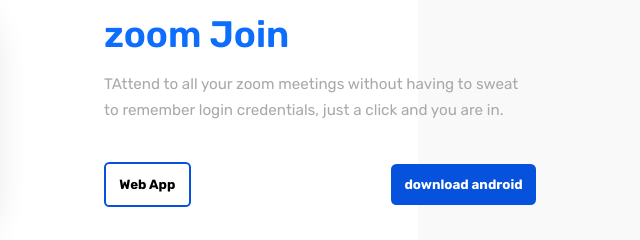
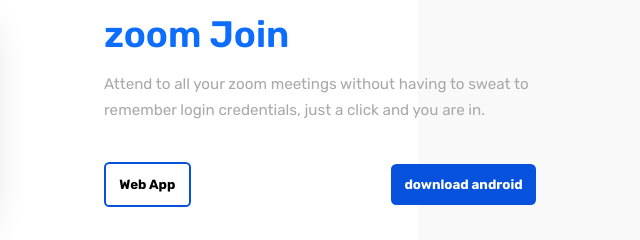
Before and after one commit to bethropolis/zoomy, a plain HTML site: page index.html in a window 1280 px wide. Shown: the part 290-530 px from the top of the page, 520-1160 px from the left. Drawn offline with Linux system fonts and the light colour scheme.

Commit message:
Update index.html

```diff
--- a/index.html
+++ b/index.html
@@ -41,7 +41,7 @@
                 alt="Screenshot-2022-03-17-00-04-54-58-google-pixel4-clearlywhite-portrait" border="0"></div>
         <div class="text">
             <h1>zoom Join</h1>
-            <p>TAttend to all your zoom meetings without having to sweat to remember login credentials, just a click and
+            <p>Attend to all your zoom meetings without having to sweat to remember login credentials, just a click and
                 you are in.</p> <br> <br>
             <div class="container">
                 <a href="https://bethropolis.github.io/zoom-join/"><button class="download-a">Web App</button></a>
```
